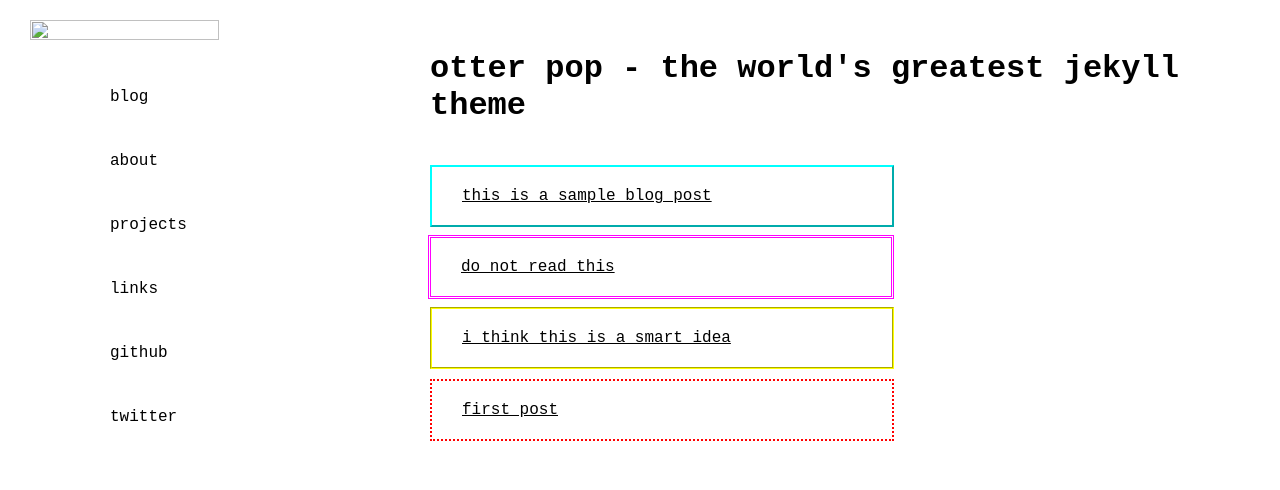
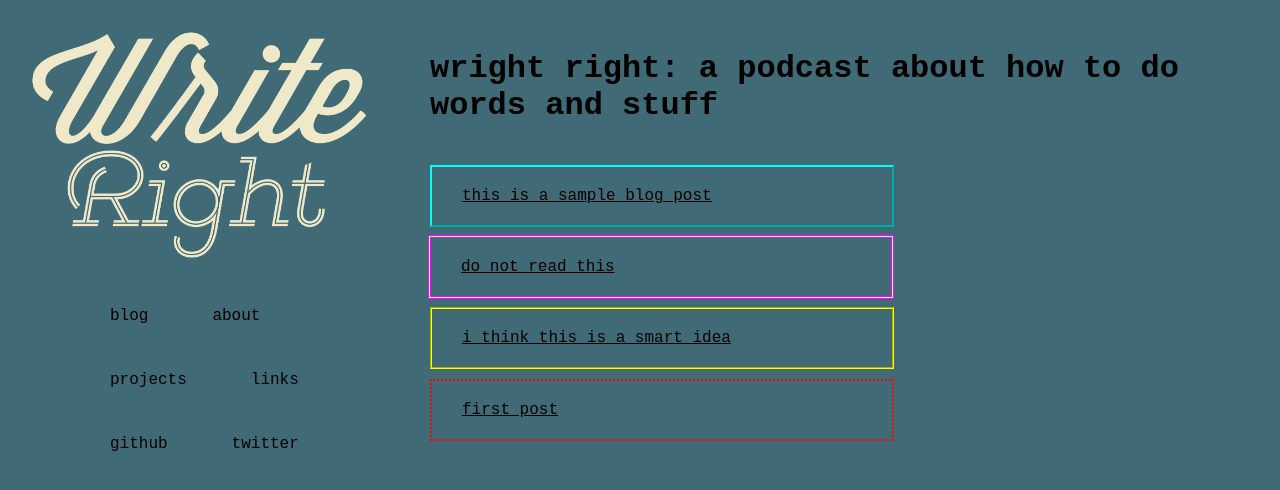
Before and after one commit to writerightpodcast/writerightpodcast.github.io, a Jekyll site: the page built from index.html, in a window 1280 px wide. Shown: the top 490 px of the page. Built offline with Jekyll 4.4.1, drawn with Linux system fonts in a browser that asks for light colours; Markdown is read by kramdown in place of the engine named in the settings.

Commit message:
customization

```diff
--- a/_layouts/default.html
+++ b/_layouts/default.html
@@ -17,7 +17,7 @@
 <body>
   <div class="sidebar">
     <a href="/" class="logo">
-      <img src="/otter-pop/img/logo.jpg">
+      <img src="/img/logo.png">
     </a>
 
     <ul class="nav">
@@ -32,8 +32,7 @@
     </ul>
   </div>
   <div class="wrapper">
-    <!--<h1><marquee scrolldelay="60">otter pop - the world's greatest jekyll theme</marquee></h1>-->
-    <h1>otter pop - the world's greatest jekyll theme</h1>
+    <h1>Wright Right: a podcast about how to do words and stuff</h1>
 
     {{ content }}
   </div>
--- a/css/styles.css
+++ b/css/styles.css
@@ -1,6 +1,7 @@
 html {
   font-size: 16px;
   font-family: monospace;
+  background: #406A75;
 }
 
 .sidebar {
```
Also changed, not shown: README.md, img/logo.png.
